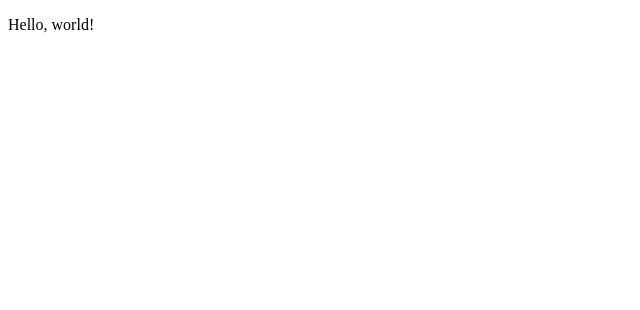
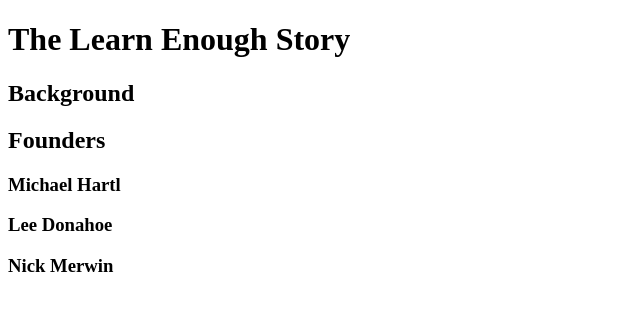
Before and after one commit to bcies/sample_website, a plain HTML site: page index.html in a window 1280 px wide. Shown: the whole page, without its empty margins (0-640 px from the left). Drawn offline with Linux system fonts and the light colour scheme.

Commit message:
Outline index with headers

```diff
--- a/index.html
+++ b/index.html
@@ -1,10 +1,22 @@
 <!DOCTYPE html>
 <html>
 <head>
-  <title>Sample Website</title>
+  <title>Learn Enough to be Dangerous</title>
   <meta charset="utf-8">
 </head>
 <body>
-  <p>Hello, world!</p>
+
+  <h1>The Learn Enough Story</h1>
+
+  <h2>Background</h2>
+
+  <h2>Founders</h2>
+
+  <h3>Michael Hartl</h3>
+
+  <h3>Lee Donahoe</h3>
+
+  <h3>Nick Merwin</h3>
+
 </body>
 </html>
```
